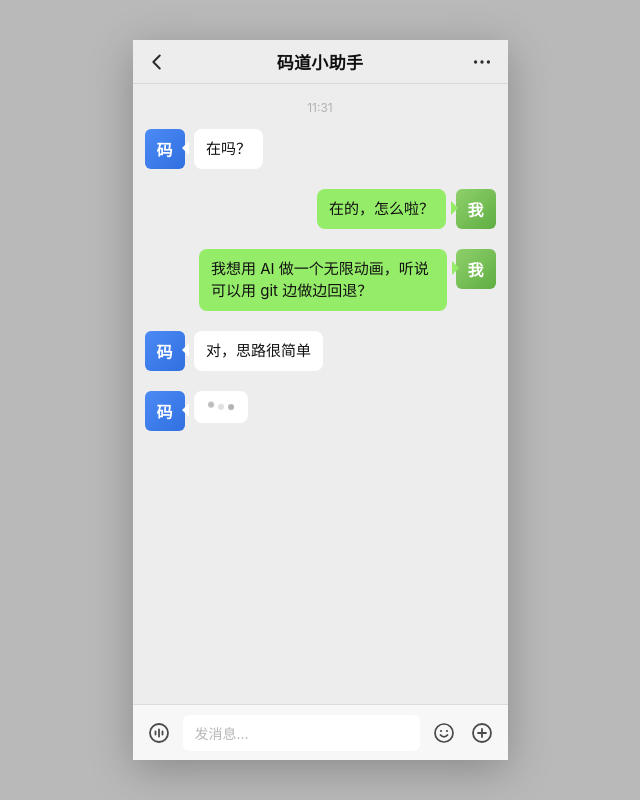
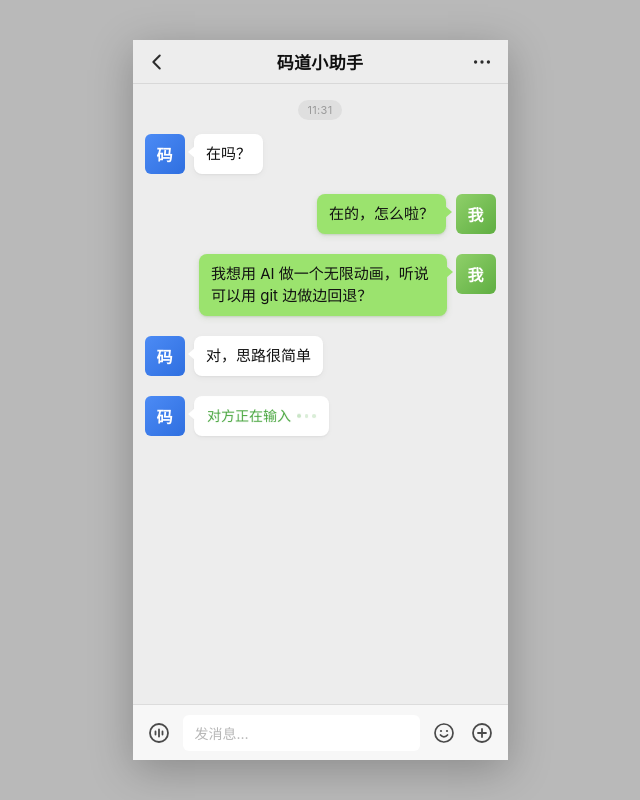
Before and after one commit to K4U-zln/wechat-chat, a plain HTML site: page index.html in a window 1280 px wide. Shown: the whole page, without its empty margins (320-960 px from the left). Drawn offline with Linux system fonts and the light colour scheme.

Commit message:
v4 视觉细节：时间药丸 / 气泡尾巴 / 柔和阴影 / 输入中动效

```diff
--- a/index.html
+++ b/index.html
@@ -6,6 +6,11 @@
 <title>码道小助手</title>
 <style>
   * { margin: 0; padding: 0; box-sizing: border-box; -webkit-tap-highlight-color: transparent; }
+
+  :root {
+    --me-green: #9be36e;        /* 比 #95ec69 柔和一点 */
+    --me-green-deep: #86d15c;
+  }
 
   html, body { height: 100%; }
 
@@ -81,12 +86,16 @@
   }
   .chat::-webkit-scrollbar { width: 0; }
 
-  /* 居中的时间分隔（微信风格） */
+  /* 居中的时间药丸 */
   .time {
-    text-align: center;
-    font-size: 12px;
-    color: #b2b2b2;
-    margin: 0 0 14px;
+    width: fit-content;
+    margin: 0 auto 14px;
+    padding: 3px 10px;
+    border-radius: 10px;
+    background: rgba(0, 0, 0, .06);
+    color: #9a9a9a;
+    font-size: 11px;
+    letter-spacing: .3px;
     user-select: none;
   }
 
@@ -126,30 +135,31 @@
     color: #111;
     word-break: break-word;
     background: #fff;                /* 对方：白气泡 */
+    box-shadow: 0 1px 2px rgba(0, 0, 0, .05), 0 2px 7px rgba(0, 0, 0, .045);
     animation: bubble-in .26s cubic-bezier(.2, .9, .3, 1) both;
   }
   .msg.me .bubble {
-    background: #95ec69;             /* 我：微信绿 #95ec69 */
+    background: var(--me-green);     /* 我：柔和一点的微信绿 */
+    box-shadow: 0 1px 2px rgba(70, 120, 40, .16), 0 2px 7px rgba(70, 120, 40, .12);
   }
 
-  /* 气泡左侧 / 右侧的小尖角 */
+  /* 气泡朝向头像的小尾巴 */
   .bubble::before {
     content: "";
     position: absolute;
     top: 12px;
     width: 0;
     height: 0;
-    border: 7px solid transparent;
+    border-top: 6px solid transparent;
+    border-bottom: 6px solid transparent;
   }
   .msg.bot .bubble::before {
-    left: -12px;
-    border-right-color: #fff;
-    border-left-width: 0;
+    left: -6px;
+    border-right: 7px solid #fff;
   }
   .msg.me .bubble::before {
-    right: -12px;
-    border-left-color: #95ec69;
-    border-right-width: 0;
+    right: -6px;
+    border-left: 7px solid var(--me-green);
   }
 
   @keyframes bubble-in {
@@ -157,26 +167,31 @@
     to   { opacity: 1; transform: translateY(0)   scale(1); }
   }
 
-  /* ---------- “正在输入” 三点动效 ---------- */
+  /* ---------- “对方正在输入” 文字 + 省略号动效 ---------- */
   .bubble.typing {
     display: flex;
     align-items: center;
     gap: 4px;
-    padding: 13px 14px;
+    padding: 10px 13px;
+    color: #46a53c;                 /* 绿色状态文字 */
+    font-size: 14px;
   }
-  .bubble.typing span {
-    width: 6px;
-    height: 6px;
+  .bubble.typing .label { margin-right: 2px; }
+  .bubble.typing .dot {
+    width: 3.5px;
+    height: 3.5px;
     border-radius: 50%;
-    background: #b3b3b3;
-    animation: dot-bounce 1.1s infinite ease-in-out;
+    background: currentColor;
+    opacity: .2;
+    animation: dot-fade 1.15s infinite ease-in-out;
   }
-  .bubble.typing span:nth-child(2) { animation-delay: .16s; }
-  .bubble.typing span:nth-child(3) { animation-delay: .32s; }
+  .bubble.typing .dot:nth-child(2) { animation-delay: .15s; }
+  .bubble.typing .dot:nth-child(3) { animation-delay: .3s; }
+  .bubble.typing .dot:nth-child(4) { animation-delay: .45s; }
 
-  @keyframes dot-bounce {
-    0%, 60%, 100% { opacity: .35; transform: translateY(0); }
-    30%           { opacity: 1;   transform: translateY(-3px); }
+  @keyframes dot-fade {
+    0%, 60%, 100% { opacity: .2; transform: translateY(0); }
+    30%           { opacity: 1;  transform: translateY(-2px); }
   }
 
   /* ---------- 底部输入栏 ---------- */
@@ -325,7 +340,9 @@
   function typingBubble() {
     var b = document.createElement('div');
     b.className = 'bubble typing';
-    b.innerHTML = '<span></span><span></span><span></span>';
+    b.innerHTML =
+      '<span class="label">对方正在输入</span>' +
+      '<span class="dot"></span><span class="dot"></span><span class="dot"></span>';
     return b;
   }
 
```
